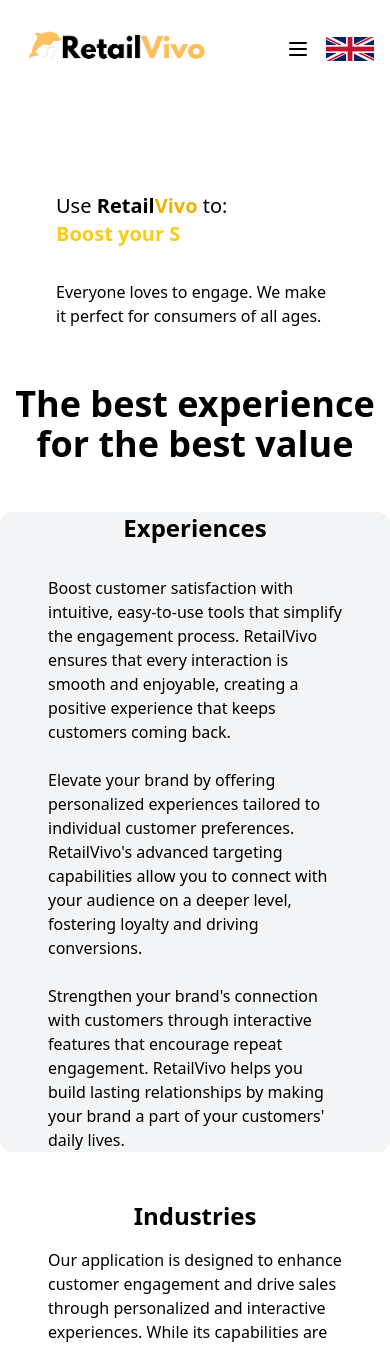
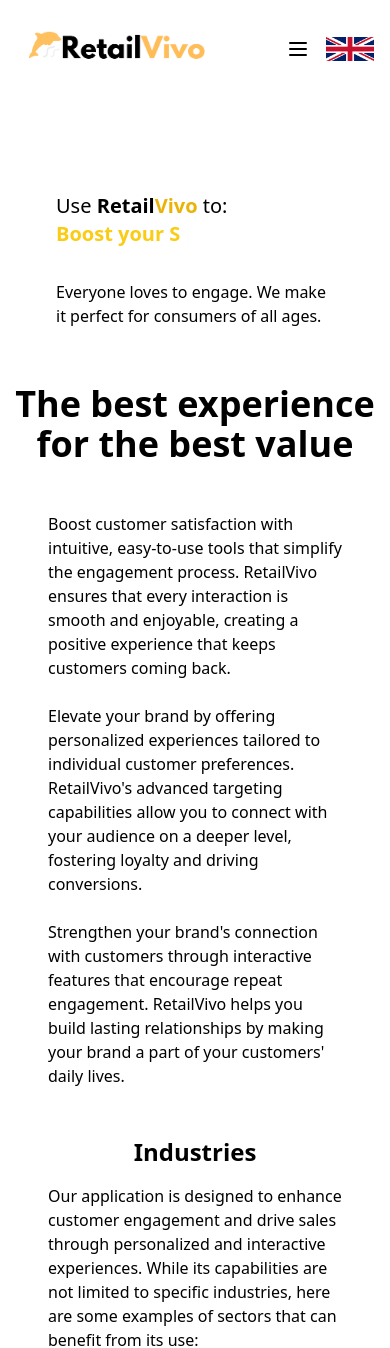
Before and after one commit to MYOB09/rv, a React (Vite) app: page / in a window 390 px wide. Shown: the top 1348 px of the page. Built offline with nearby package versions, Linux system fonts and the light colour scheme.

Commit message:
presentation and responsivness

```diff
--- a/src/Experiences.jsx
+++ b/src/Experiences.jsx
@@ -1,8 +1,7 @@
 function Experiences() {
   return (
-    <div className="bg-gray-100 rounded-xl">
+    <div className="rounded-xl">
       <div className="m-12">
-        <div className="text-center text-2xl mb-8 font-bold">Experiences</div>
         <div>
           Boost customer satisfaction with intuitive, easy-to-use tools that
           simplify the engagement process. RetailVivo ensures that every
```
